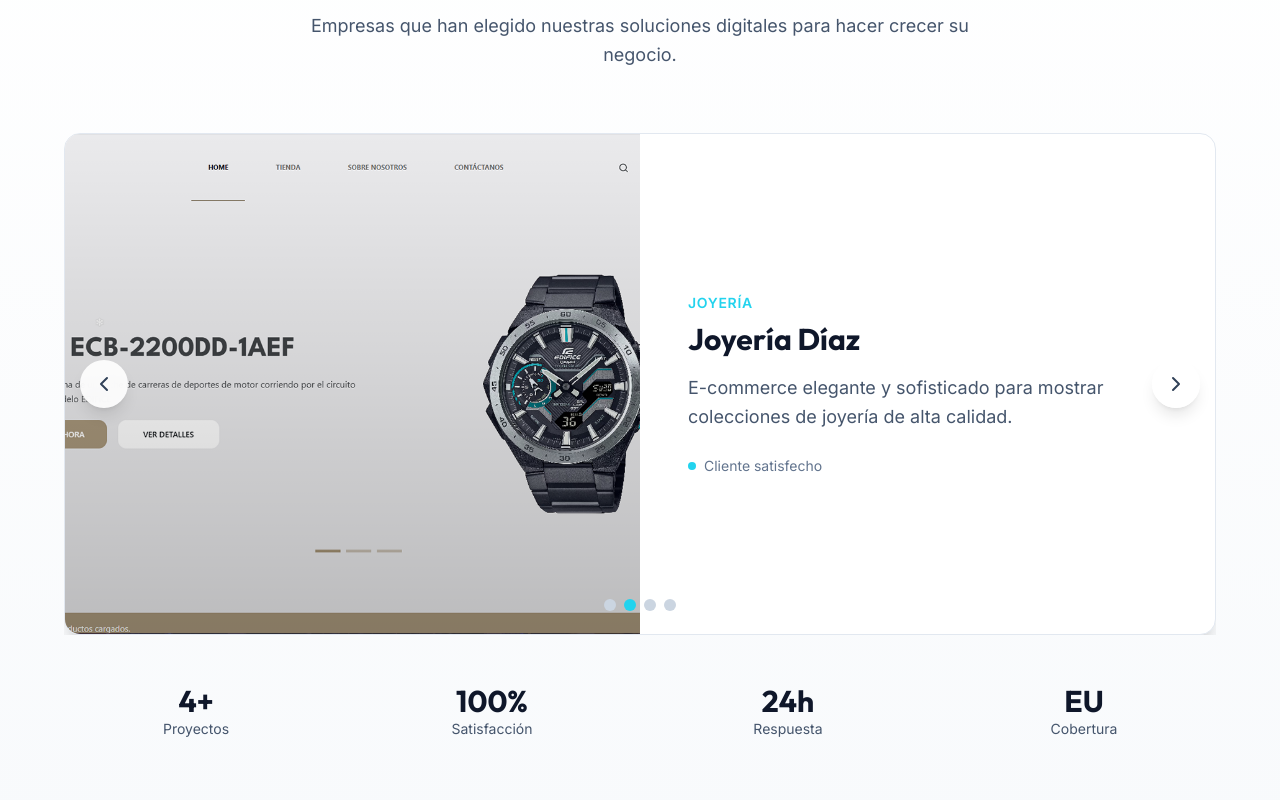
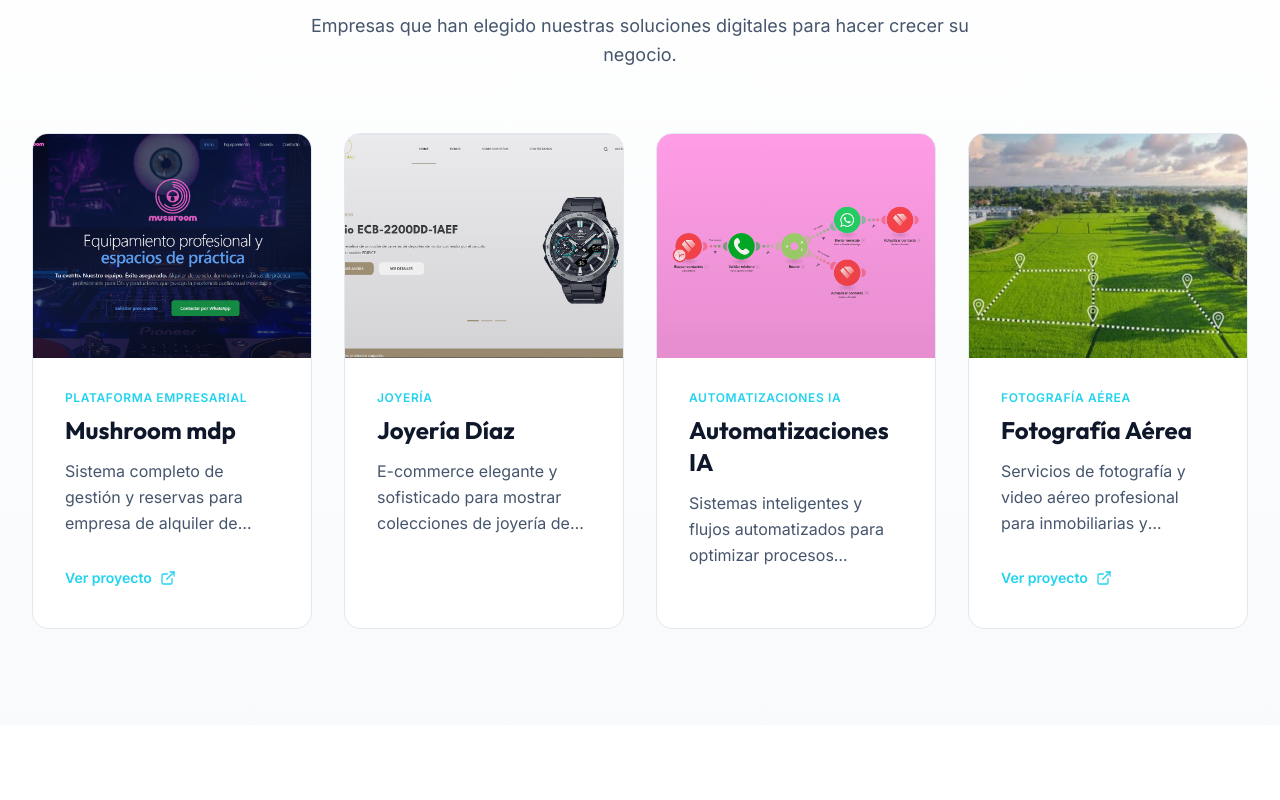
Before and after one commit to JulianSantanatoglia/jsagency, a React (Vite) app: page / in a window 1280 px wide. Shown: the part 2900-3700 px from the top of the page. Built offline with nearby package versions, Linux system fonts and the light colour scheme.

Commit message:
cambio slider de casos de exito

```diff
--- a/src/App.tsx
+++ b/src/App.tsx
@@ -4,7 +4,7 @@
 import Hero from './components/Hero'
 import SmartCardShowcase from './components/SmartCardShowcase'
 import Services from './components/Services'
-import ClientSlider from './components/ClientSlider'
+import TrustedClients from './components/TrustedClients'
 import Testimonials from './components/Testimonials'
 import Process from './components/Process'
 import About from './components/About'
@@ -76,7 +76,7 @@
           <Hero />
           <SmartCardShowcase />
           <Services />
-          <ClientSlider />
+          <TrustedClients />
           <Testimonials />
           <Process />
           <About />
--- /dev/null
+++ b/src/components/TrustedClients.tsx
@@ -0,0 +1,107 @@
+import { ExternalLink } from 'lucide-react';
+import { useLanguage } from '../contexts/LanguageContext';
+import OptimizedImage from './OptimizedImage';
+// Import images directly from assets
+import mushroom from '../assets/images/1mushroommdp.png';
+import joyeria from '../assets/images/3joyeriadiaz.png';
+import automatizaciones from '../assets/images/make.png';
+import inmobiliaria from '../assets/images/inmobiliaria.jpg';
+
+const TrustedClients = () => {
+  const { t } = useLanguage();
+
+  const clients = [
+    {
+      name: 'Mushroom mdp',
+      image: mushroom,
+      category: t('clients.mushroom.category'),
+      description: t('clients.mushroom.description'),
+      link: t('clients.mushroom.link')
+    },
+    {
+      name: 'Joyería Díaz',
+      image: joyeria,
+      category: t('clients.jewelry.category'),
+      description: t('clients.jewelry.description'),
+      link: t('clients.jewelry.link')
+    },
+    {
+      name: 'Automatizaciones IA',
+      image: automatizaciones,
+      category: t('clients.automation.category'),
+      description: t('clients.automation.description'),
+      link: t('clients.automation.link')
+    },
+    {
+      name: 'Fotografía Aérea',
+      image: inmobiliaria,
+      category: t('clients.aerial.category'),
+      description: t('clients.aerial.description'),
+      link: t('clients.aerial.link')
+    }
+  ];
+
+  return (
+    <section id="portfolio" className="py-16 md:py-24 px-4 md:px-8 bg-gradient-to-b from-white to-gray-50">
+      <div className="max-w-7xl mx-auto">
+        {/* Header */}
+        <div className="text-center mb-12 md:mb-16">
+          <h2 className="text-3xl md:text-4xl lg:text-5xl font-extrabold font-display mb-4 text-primary-dark">
+            {t('clients.title')}
+          </h2>
+          <p className="text-base md:text-lg text-slate-600 max-w-3xl mx-auto leading-relaxed font-body px-4">
+            {t('clients.subtitle')}
+          </p>
+        </div>
+
+        {/* Cards Grid */}
+        <div className="grid sm:grid-cols-2 lg:grid-cols-4 gap-6 md:gap-8">
+          {clients.map((client, index) => (
+            <article
+              key={index}
+              className="bg-white rounded-2xl border border-slate-200 overflow-hidden hover-lift hover:border-accent-cyan hover:shadow-xl hover:shadow-accent-cyan/10 transition-all duration-300 animate-fade-in-up group"
+              style={{ animationDelay: `${index * 0.1}s` }}
+            >
+              {/* Image */}
+              <div className="relative h-48 md:h-56 overflow-hidden bg-slate-100">
+                <OptimizedImage
+                  src={client.image}
+                  alt={`${client.name} - ${client.category}`}
+                  className="w-full h-full object-cover group-hover:scale-105 transition-transform duration-300"
+                  loading="lazy"
+                />
+                <div className="absolute inset-0 bg-gradient-to-t from-black/10 to-transparent"></div>
+              </div>
+
+              {/* Content */}
+              <div className="p-6 md:p-8">
+                <div className="text-xs font-semibold uppercase tracking-wider text-accent-cyan mb-2 font-body">
+                  {client.category}
+                </div>
+                <h3 className="text-xl md:text-2xl font-bold font-display mb-3 text-primary-dark">
+                  {client.name}
+                </h3>
+                <p className="text-sm md:text-base text-slate-600 leading-relaxed font-body mb-6 line-clamp-3">
+                  {client.description}
+                </p>
+                {client.link && client.link !== '#' && (
+                  <a
+                    href={client.link}
+                    target="_blank"
+                    rel="noopener noreferrer"
+                    className="inline-flex items-center gap-2 text-accent-cyan hover:text-cyan-600 font-semibold text-sm transition-colors group/link focus:outline-none focus:ring-2 focus:ring-accent-cyan focus:ring-offset-2 rounded-lg px-3 py-2 -ml-3"
+                  >
+                    <span>{t('clients.viewProject')}</span>
+                    <ExternalLink size={16} className="group-hover/link:translate-x-0.5 group-hover/link:-translate-y-0.5 transition-transform" aria-hidden="true" />
+                  </a>
+                )}
+              </div>
+            </article>
+          ))}
+        </div>
+      </div>
+    </section>
+  );
+};
+
+export default TrustedClients;
--- a/src/contexts/LanguageContext.tsx
+++ b/src/contexts/LanguageContext.tsx
@@ -84,33 +84,28 @@
 
     // Clients Section
     clients: {
-      title: 'Casos de éxito',
+      title: 'Quien confió en nosotros',
       subtitle: 'Empresas que han elegido nuestras soluciones digitales para hacer crecer su negocio.',
-      trusted: 'Cliente satisfecho',
-      previous: 'Cliente anterior',
-      next: 'Siguiente cliente',
-      goToSlide: 'Ir al cliente {slide}',
-      stats: {
-        projects: 'Proyectos',
-        satisfaction: 'Satisfacción',
-        response: 'Respuesta',
-        coverage: 'Cobertura'
-      },
+      viewProject: 'Ver proyecto',
       mushroom: {
         category: 'Plataforma Empresarial',
-        description: 'Sistema completo de gestión y reservas para empresa de alquiler de equipos de sonido profesional.'
+        description: 'Sistema completo de gestión y reservas para empresa de alquiler de equipos de sonido profesional.',
+        link: 'https://mushroommdp.com'
       },
       jewelry: {
         category: 'Joyería',
-        description: 'E-commerce elegante y sofisticado para mostrar colecciones de joyería de alta calidad.'
+        description: 'E-commerce elegante y sofisticado para mostrar colecciones de joyería de alta calidad.',
+        link: '#'
       },
       automation: {
         category: 'Automatizaciones IA',
-        description: 'Sistemas inteligentes y flujos automatizados para optimizar procesos empresariales con inteligencia artificial.'
+        description: 'Sistemas inteligentes y flujos automatizados para optimizar procesos empresariales con inteligencia artificial.',
+        link: '#'
       },
       aerial: {
         category: 'Fotografía Aérea',
-        description: 'Servicios de fotografía y video aéreo profesional para inmobiliarias y proyectos arquitectónicos.'
+        description: 'Servicios de fotografía y video aéreo profesional para inmobiliarias y proyectos arquitectónicos.',
+        link: 'https://jsgliafly.netlify.app/'
       }
     },
 
@@ -380,7 +375,7 @@
     // Cookie Banner
     cookies: {
       title: 'Uso de Cookies',
-      message: 'Utilizamos cookies para mejorar su experiencia en nuestro sitio web. Al continuar navegando, acepta nuestro uso de cookies.',
+      message: 'Utilizamos cookies para mejorar su experiencia en nuestro sitio web. Al continuar navegando, acepta nuestro uso de cookies. ',
       moreInfo: 'Más información',
       reject: 'Rechazar',
       accept: 'Aceptar',
@@ -509,33 +504,28 @@
 
     // Clients Section
     clients: {
-      title: 'They already trusted us',
+      title: 'Who trusted us',
       subtitle: 'Companies that have chosen our digital solutions to grow their business.',
-      trusted: 'Satisfied client',
-      previous: 'Previous client',
-      next: 'Next client',
-      goToSlide: 'Go to client {slide}',
-      stats: {
-        projects: 'Projects',
-        satisfaction: 'Satisfaction',
-        response: 'Response',
-        coverage: 'Coverage'
-      },
+      viewProject: 'View project',
       mushroom: {
         category: 'Enterprise Platform',
-        description: 'Complete management and booking system for professional sound equipment rental company.'
+        description: 'Complete management and booking system for professional sound equipment rental company.',
+        link: 'https://mushroommdp.com'
       },
       jewelry: {
         category: 'Jewelry',
-        description: 'Elegant and sophisticated e-commerce to showcase high-quality jewelry collections.'
+        description: 'Elegant and sophisticated e-commerce to showcase high-quality jewelry collections.',
+        link: '#'
       },
       automation: {
         category: 'AI Automations',
-        description: 'Intelligent systems and automated workflows to optimize business processes with artificial intelligence.'
+        description: 'Intelligent systems and automated workflows to optimize business processes with artificial intelligence.',
+        link: '#'
       },
       aerial: {
         category: 'Aerial Photography',
-        description: 'Professional aerial photography and video services for real estate and architectural projects.'
+        description: 'Professional aerial photography and video services for real estate and architectural projects.',
+        link: 'https://jsgliafly.netlify.app/'
       }
     },
 
```
Also changed, not shown: public/images/proyectos/1mushroommdp.png.
